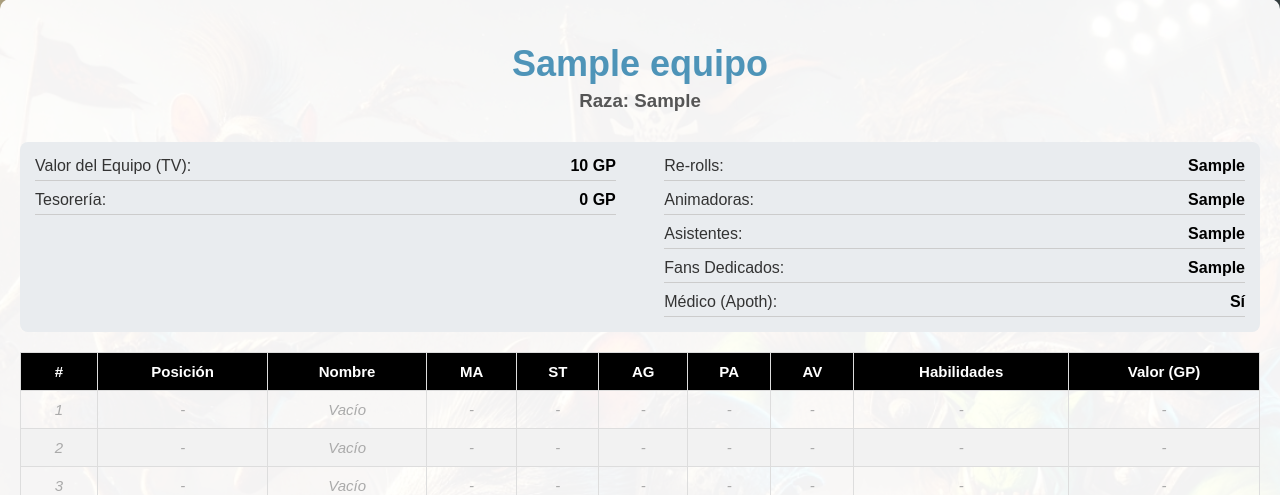
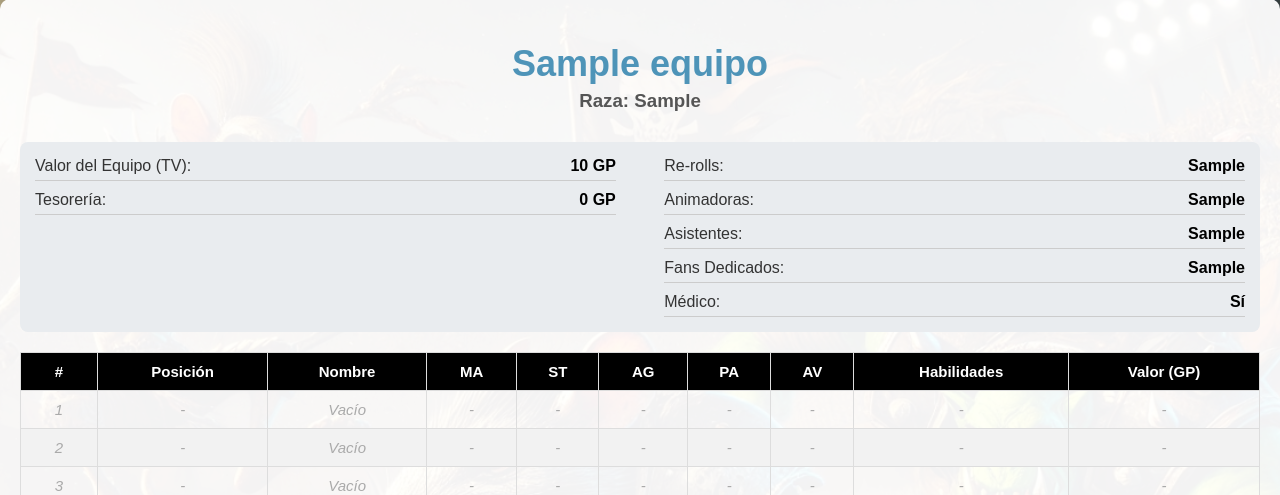
Before and after one commit to tole87/BBCUP, a PHP site: page /ver_equipo.php?id=1 in a window 1280 px wide. Shown: the part 41-536 px from the top of the page. Run offline with PHP 8.4, Linux system fonts and the light colour scheme; the visitor is signed in with stand-in values (Sample User, id 1); tables that the repository leaves empty or names only in its code hold one stand-in row (values such as "Sample post").

Commit message:
implementar ver equipo

```diff
--- a/ver_equipo.php
+++ b/ver_equipo.php
@@ -184,7 +184,7 @@ try {
                 <div class="info-fila">Animadoras: <span><?php echo $equipo['animadoras']; ?></span></div>
                 <div class="info-fila">Asistentes: <span><?php echo $equipo['ayudantes_entrenador']; ?></span></div>
                 <div class="info-fila">Fans Dedicados: <span><?php echo $equipo['fans_dedicados']; ?></span></div>
-                <div class="info-fila">Médico (Apoth): <span><?php echo $equipo['apotecario'] ? 'Sí' : 'No'; ?></span></div>
+                <div class="info-fila">Médico: <span><?php echo $equipo['apotecario'] ? 'Sí' : 'No'; ?></span></div>
             </div>
         </div>
 
```
